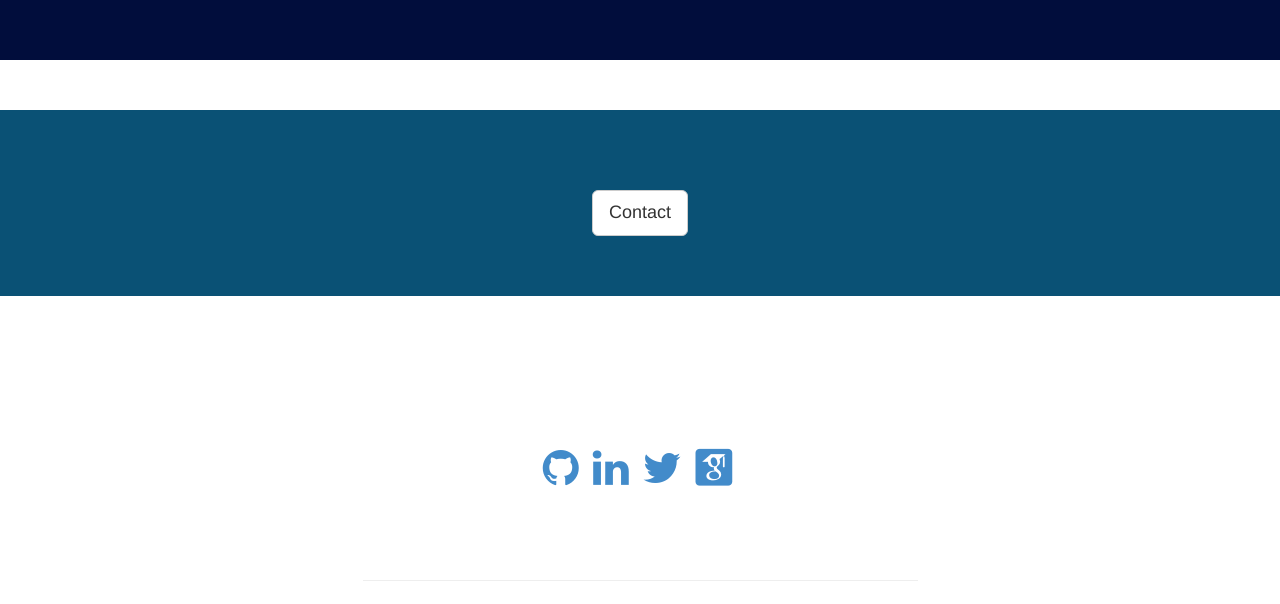
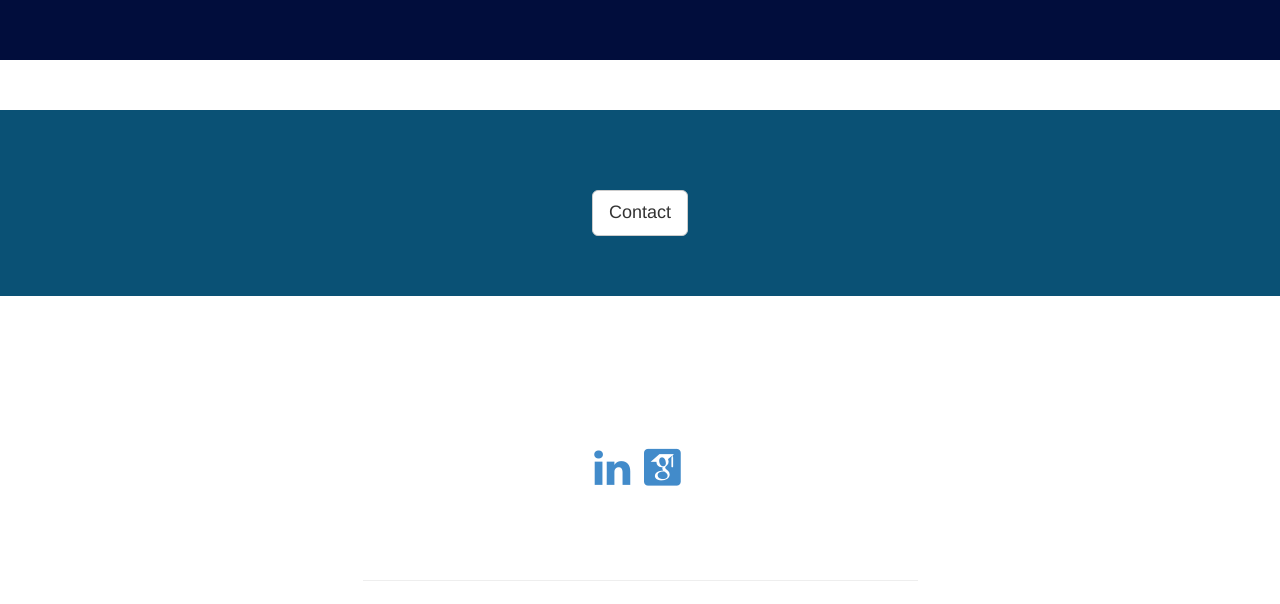
Before and after one commit to DIVIDED-Inequality-Polarization/DIVIDED, a plain HTML site: page index.html in a window 1280 px wide. Shown: the part 3418-4022 px from the top of the page. Drawn offline with Linux system fonts and the light colour scheme; files whose address does not match are found by name.

Commit message:
Update index.html

```diff
--- a/index.html
+++ b/index.html
@@ -223,9 +223,7 @@
         <div class="row">
           <div class="col-md-6 col-md-offset-3 text-center">
             <ul class="list-inline">
-              <li><a href="https://github.com/miriamsorace"><i class="fa fa-github fa-3x"></i></a></li>
               <li><a href="https://www.linkedin.com/in/miriamsorace/"><i class="fa fa-linkedin fa-3x"></i></a></li>
-              <li><a href="https://mobile.twitter.com/MiriamSorace"><i class="fa fa-twitter fa-3x"></i></a></li>
               <li><a href="https://scholar.google.co.uk/citations?user=X9YPLWMAAAAJ&hl=en&oi=ao"><i class="ai ai-google-scholar-square ai-3x"></i></a></li>
             </ul>
             <div class="top-scroll">
```
